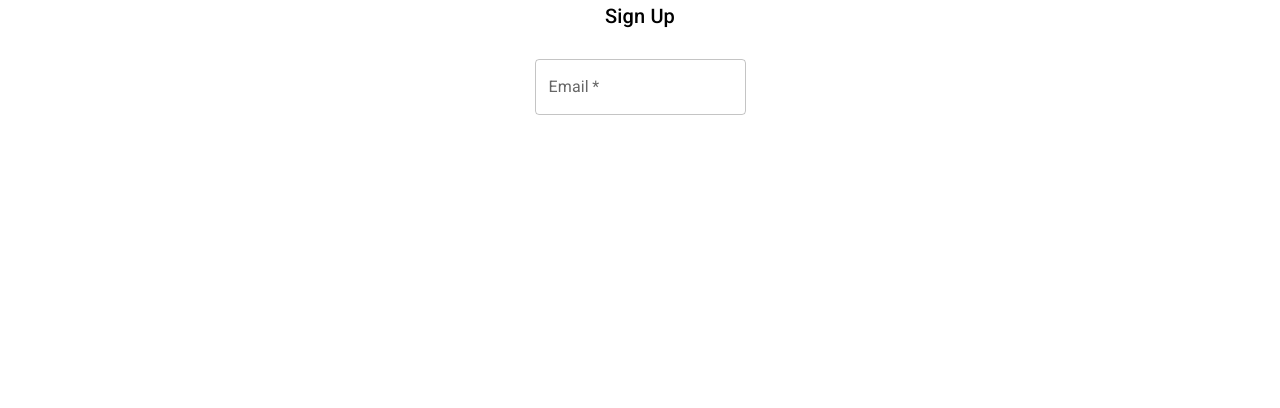
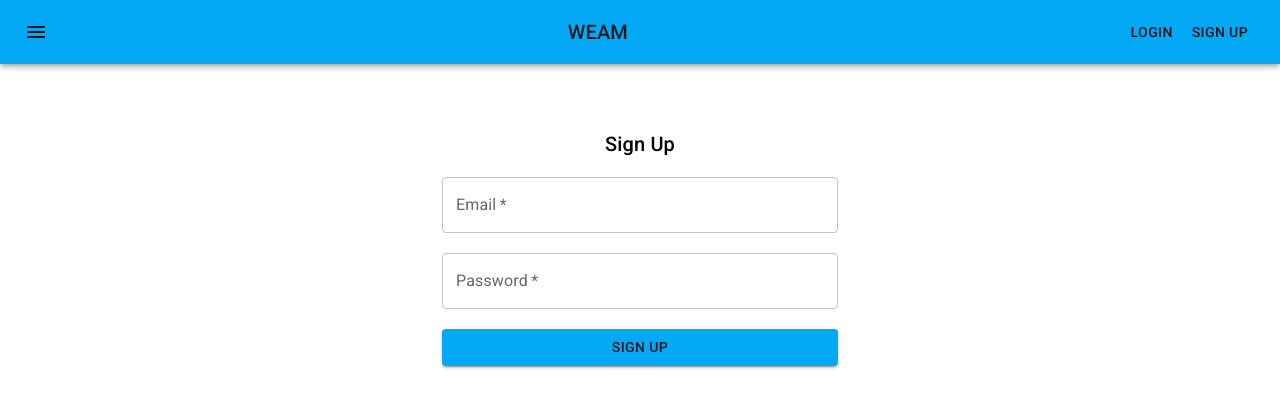
Before and after one commit to Maxisab/weam, a React (Create React App) app: page /signup in a window 1280 px wide. Shown: the top 408 px of the page. Built offline with nearby package versions, Linux system fonts and the light colour scheme.

Commit message:
built basic sign up functionality

```diff
--- a/src/App.js
+++ b/src/App.js
@@ -8,6 +8,7 @@ import Login from './pages/Login/Login';
 import { BrowserRouter, Routes, Route } from 'react-router-dom';
 import { createTheme, ThemeProvider } from '@mui/material';
 import { lightBlue, orange } from '@mui/material/colors'
+import Navbar from './components/Navbar';
 
 const theme = createTheme({
   palette: {
@@ -20,6 +21,7 @@ function App() {
   return (
     <div className="App">
       <ThemeProvider theme={theme}>
+        <Navbar />
         <BrowserRouter>
           <Routes>
             <Route path="/" element={<Home />} />
--- /dev/null
+++ b/src/components/Navbar.js
@@ -0,0 +1,34 @@
+import AppBar from '@mui/material/AppBar';
+import Box from '@mui/material/Box';
+import Toolbar from '@mui/material/Toolbar';
+import Typography from '@mui/material/Typography';
+import Button from '@mui/material/Button';
+import IconButton from '@mui/material/IconButton';
+import MenuIcon from '@mui/icons-material/Menu';
+
+const Navbar = () => {
+  return (
+    <Box sx={{ flexGrow: 1 }}>
+      <AppBar position="static">
+        <Toolbar>
+          <IconButton
+            size="large"
+            edge="start"
+            color="inherit"
+            aria-label="menu"
+            sx={{ mr: 2 }}
+          >
+            <MenuIcon />
+          </IconButton>
+          <Typography variant="h6" component="div" sx={{ flexGrow: 1 }}>
+            WEAM
+          </Typography>
+          <Button color="inherit">Login</Button>
+          <Button color="inherit">Sign Up</Button>
+        </Toolbar>
+      </AppBar>
+    </Box>
+  );
+}
+
+export default Navbar
--- /dev/null
+++ b/src/firebase/config.js
@@ -0,0 +1,23 @@
+import { initializeApp } from 'firebase/app'
+import { getFirestore } from 'firebase/firestore'
+import { getAuth } from 'firebase/auth'
+
+const firebaseConfig = {
+  apiKey: "AIzaSyBpxgDiuqJ2d1Jl75DCW_0kqC6C3sQ3Uss",
+  authDomain: "weam-a7b1a.firebaseapp.com",
+  projectId: "weam-a7b1a",
+  storageBucket: "weam-a7b1a.appspot.com",
+  messagingSenderId: "143662027682",
+  appId: "1:143662027682:web:d88da51520ccdc709d98fb"
+};
+
+// INIT FIREBASE
+initializeApp(firebaseConfig)
+
+// INIT FIRESTORE
+const db = getFirestore()
+
+// INIT FIREBASE AUTH
+const auth = getAuth()
+
+export { db, auth }
--- /dev/null
+++ b/src/hooks/useSignup.js
@@ -0,0 +1,23 @@
+import { useState } from 'react'
+
+// FIREBASE IMPORTS
+import { auth } from '../firebase/config'
+import { createUserWithEmailAndPassword } from 'firebase/auth'
+
+export const useSignup = () => {
+  const [error, setError] = useState(null)
+
+  const signup = (email, password) => {
+    setError(null)
+    createUserWithEmailAndPassword(auth, email, password)
+      .then((res) => {
+        console.log('user signed up:', res.user)
+      })
+      .catch((err) => {
+        setError(err.message)
+      })
+
+  }
+
+  return { error, signup }
+}
--- a/src/pages/Signup/Signup.js
+++ b/src/pages/Signup/Signup.js
@@ -1,16 +1,38 @@
+// REACT HOOKS
+import { useState } from 'react'
 
+// MUI
+import Button from '@mui/material/Button'
+import Container from '@mui/material/Container'
 import TextField from '@mui/material/TextField'
 import Typography from '@mui/material/Typography'
 
-const field = [{
-  mt: '20px',
-  mb: '20px'
-}]
-
+// AUTH
+import { useSignup } from '../../hooks/useSignup'
 
 const Signup = () => {
+  const [email, setEmail] = useState('')
+  const [password, setPassword] = useState('')
+  const [emailError, setEmailError] = useState(false)
+  const [passwordError, setPasswordError] = useState(false)
+  const { error, signup } = useSignup()
+
+  const margin = [{
+    my: '10px'
+  }]
+
+  const handleSubmit = (e) => {
+    e.preventDefault()
+    setEmailError(false)
+    setPasswordError(false)
+
+    signup(email, password)
+
+    e.target.reset()
+  }
+
   return (
-    <div className="signup">
+    <Container sx={[{my: 8}]} className="signup" maxWidth="xs">
       <Typography
         variant="h6"
         color="initial"
@@ -19,15 +41,44 @@ const Signup = () => {
       >
         Sign Up
       </Typography>
-      <form noValidate autoComplete='off'>
+      <form noValidate autoComplete='off' onSubmit={handleSubmit}>
         <TextField
-          sx={field}
+          sx={margin}
+          onChange={(e) => setEmail(e.target.value)}
+          variant='outlined'
           label='Email'
+          name='email'
+          id='email'
+          type='email'
+          required
+          fullWidth
+          error={emailError}
+        />
+        <TextField
+          sx={margin}
+          onChange={(e) => setPassword(e.target.value)}
           variant='outlined'
+          label='Password'
+          name='password'
+          id='password'
+          type='password'
           required
+          fullWidth
+          error={passwordError}
         />
+        <Button
+          sx={margin}
+          variant="contained"
+          color="primary"
+          type='submit'
+          fullWidth
+        >
+        Sign Up
+        </Button>
+        {error && <p>{error}</p>}
       </form>
-    </div>
+
+    </Container>
   )
 }
 export default Signup
```
Also changed, not shown: src/hooks/useCollection.js (added, +26 -0 lines), src/hooks/useLogout.js (added, +21 -0 lines), src/pages/Home/Home.js (+8 -0 lines).
